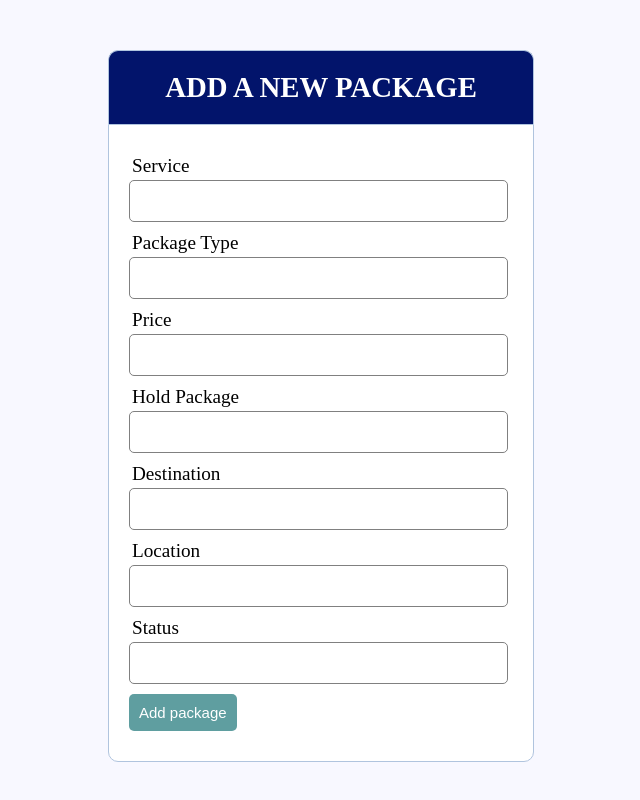
After one commit to abobco/post-office-website, a PHP site: the page made by login/package/add package.php in a window 1280 px wide. The commit adds this page. Shown: the whole page, without its empty margins (319-959 px from the left). Run offline with PHP 8.4, Linux system fonts and the light colour scheme.

Commit message:
package insertion form

```diff
--- a/login/table.php
+++ b/login/display_table.php
@@ -1,7 +1,6 @@
 <?php
 // outputs given columns of a table to html
 function display_table($table_name, $columns) {
-
     // Create connection
     $conn = mysqli_connect('34.69.96.56', 'root', '1234', 'post_office_db');
     // Check connection
--- /dev/null
+++ b/login/package/add package.php
@@ -0,0 +1,49 @@
+<?php include('server.php') ?>
+<!DOCTYPE html>
+<html>
+<head>
+	<link rel="stylesheet" type="text/css" href="style.css">
+</head>
+<body>
+	<div class="header">
+		<h2>ADD A NEW PACKAGE</h2>
+	</div>
+
+	<form method="post" action="add package.php">
+
+		<?php include('errors.php'); ?>
+
+		<div class="input-group">
+			<label>Service</label>
+			<input type="text" name="service" value="<?php echo $service; ?>">
+		</div>
+		<div class="input-group">
+			<label>Package Type</label>
+			<input type="text" name="pack_type" value="<?php echo $pack_type; ?>">
+		</div>
+		<div class="input-group">
+			<label>Price</label>
+			<input type="text" name="price" value="<?php echo $price; ?>">
+		</div>
+		<div class="input-group">
+			<label>Hold Package</label>
+			<input type="text" name="hold_package" value="<?php echo $hold_package; ?>">
+		</div>
+		<div class="input-group">
+			<label>Destination</label>
+			<input type="text" name="destination" value="<?php echo $destination; ?>">
+		</div>
+		<div class="input-group">
+			<label>Location</label>
+			<input type="text" name="location" value="<?php echo $location; ?>">
+		</div>
+		<div class="input-group">
+			<label>Status</label>
+			<input type="text" name="status" value="<?php echo $status; ?>">
+		</div>
+		<div class="input-group">
+			<button type="submit" class="btn" name="add_package">Add package</button>
+		</div>
+	</form>
+</body>
+</html>
--- /dev/null
+++ b/login/package/errors.php
@@ -0,0 +1,7 @@
+<?php  if (count($errors) > 0) : ?>
+	<div class="error">
+		<?php foreach ($errors as $error) : ?>
+			<p><?php echo $error ?></p>
+		<?php endforeach ?>
+	</div>
+<?php  endif ?>
--- /dev/null
+++ b/login/package/server.php
@@ -0,0 +1,46 @@
+<?php
+	session_start();
+
+	$service = "";
+	$pack_type = "";
+	$price = "";
+	$hold_package = "";
+	$destination = "";
+	$location = "";
+	$status = "";
+	$errors = array();
+
+	$db = mysqli_connect('34.69.96.56', 'root', '1234', 'post_office_db');
+
+	if(isset($_POST['add_package'])){
+		$service = mysqli_real_escape_string($db, $_POST['service']);
+		$pack_type = mysqli_real_escape_string($db, $_POST['pack_type']);
+		$price = mysqli_real_escape_string($db, $_POST['price']);
+		$hold_package = mysqli_real_escape_string($db, $_POST['hold_package']);
+		$destination = mysqli_real_escape_string($db, $_POST['destination']);
+		$location = mysqli_real_escape_string($db, $_POST['location']);
+		$status = mysqli_real_escape_string($db, $_POST['status']);
+
+		if (empty($service)) { array_push($errors, "Service type is required"); }
+		if (empty($pack_type)) { array_push($errors, "Package type is required"); }
+		if (empty($price)) { array_push($errors, "Price is required"); }
+		if (empty($hold_package)) { array_push($errors, "Hold package is required"); }
+		if (empty($destination)) { array_push($errors, "Destination is required"); }
+		if (empty($location)) { array_push($errors, "Location is required"); }
+		if (empty($status)) { array_push($errors, "Status is required"); }
+
+
+		if(count($errors) == 0){
+			$query = "INSERT INTO package (service, pack_type, price, hold_package, destination, location, package_status)
+					VALUES('$service', '$pack_type', '$price', '$hold_package', '$destination', '$location', '$status')";
+
+			$result = mysqli_query($db, $query);
+			if (!$result) {
+				printf($query);
+				printf("\nError: %s\n", mysqli_error($db));
+				exit();
+			}
+			else
+				header('location: ../index.php');
+		}
+	}
--- /dev/null
+++ b/login/package/style.css
@@ -0,0 +1,69 @@
+* {
+	margin: 0px;
+	padding: 0px;
+}
+body {
+	font-size: 120%;
+	background: #F8F8FF;
+}
+
+.header {
+	width: 30%;
+	margin: 50px auto 0px;
+	color: white;
+	background: #02146b;
+	text-align: center;
+	border: 1px solid #B0C4DE;
+	border-bottom: none;
+	border-radius: 10px 10px 0px 0px;
+	padding: 20px;
+}
+form, .content {
+	width: 30%;
+	margin: 0px auto;
+	padding: 20px;
+	border: 1px solid #B0C4DE;
+	background: white;
+	border-radius: 0px 0px 10px 10px;
+}
+.input-group {
+	margin: 10px 0px 10px 0px;
+}
+
+.input-group label {
+	display: block;
+	text-align: left;
+	margin: 3px;
+}
+.input-group input {
+	height: 30px;
+	width: 93%;
+	padding: 5px 10px;
+	font-size: 16px;
+	border-radius: 5px;
+	border: 1px solid gray;
+}
+.btn {
+	padding: 10px;
+	font-size: 15px;
+	color: white;
+	background: #5F9EA0;
+	border: none;
+	border-radius: 5px;
+}
+.error {
+	width: 92%;
+	margin: 0px auto;
+	padding: 10px;
+	border: 1px solid #eb0e09;
+	color: #eb0e09;
+	background: #f2dede;
+	border-radius: 5px;
+	text-align: left;
+}
+.success {
+	color: #3c763d;
+	background: #dff0d8;
+	border: 1px solid #3c763d;
+	margin-bottom: 20px;
+}
```
Also changed, not shown: customer/add_customer.php (added, +58 -0 lines), customer/errors.php (added, +7 -0 lines), customer/index.php (added, +28 -0 lines), customer/server.php (added, +50 -0 lines), customer/style.css (added, +69 -0 lines), login/index.php (+8 -5 lines), login/insertion_form.php (added, +94 -0 lines), login/package/index.php (added, +28 -0 lines), login/package/package_form.php (added, +7 -0 lines).
